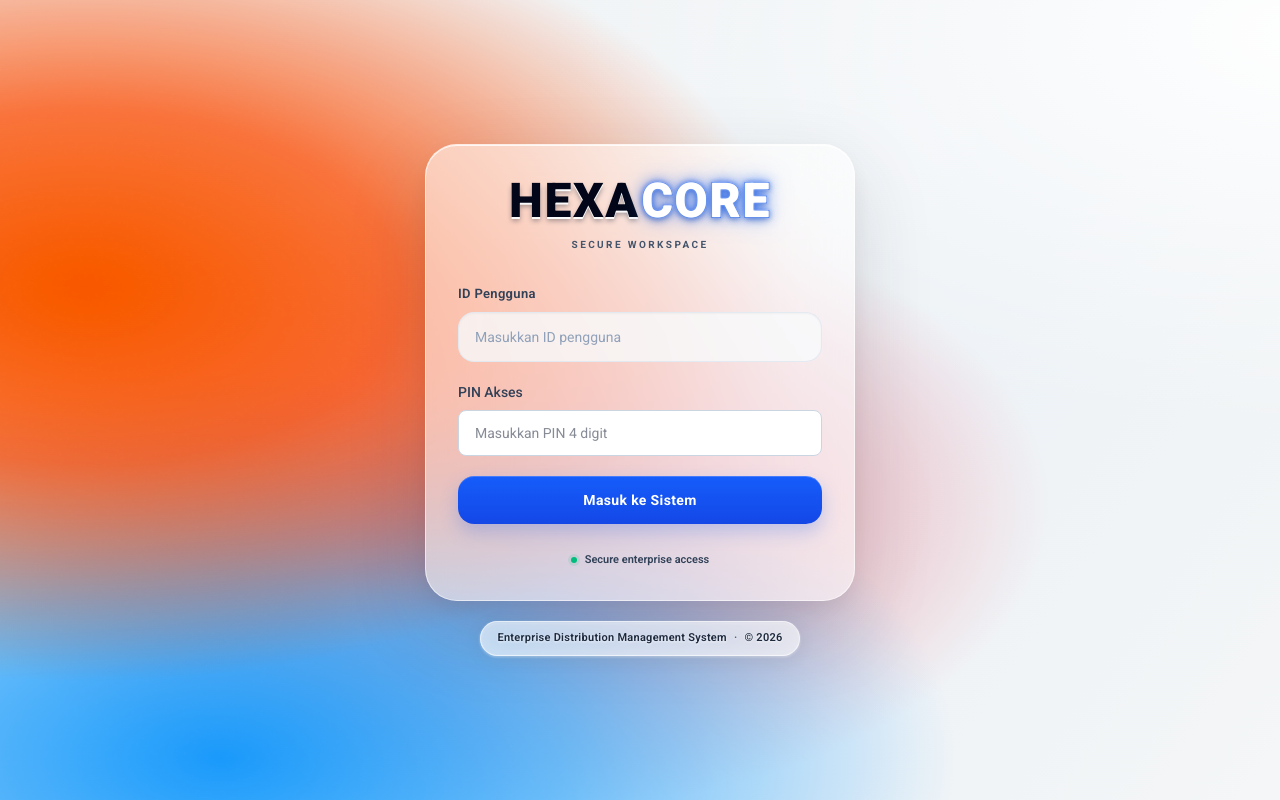
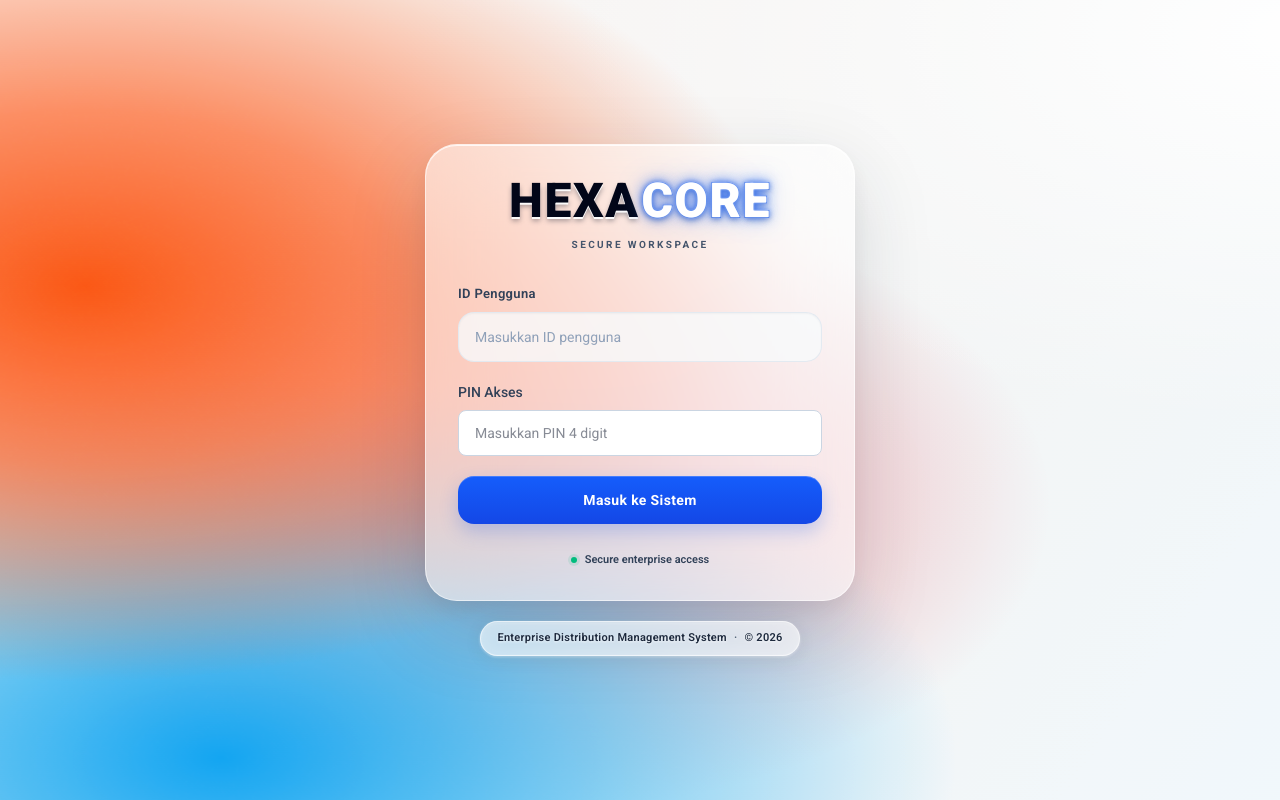
Before and after one commit to dawudsw0491-cell/erp-distribution, a Next.js app: page /login in a window 1280 px wide. Built offline with nearby package versions, Linux system fonts and the light colour scheme.

Commit message:
style(login): tune ambient gradient to Neuro coral and cyan palette

```diff
--- a/app/globals.css
+++ b/app/globals.css
@@ -171,11 +171,11 @@ body {
 }
 .login-color-field {
   background:
-    radial-gradient(ellipse 48% 43% at 17% 37%, rgba(255, 77, 0, .96) 0%, rgba(255, 76, 26, .78) 34%, transparent 76%),
-    radial-gradient(ellipse 50% 42% at 24% 76%, rgba(0, 151, 235, .92) 0%, rgba(38, 169, 238, .68) 35%, transparent 76%),
-    radial-gradient(ellipse 38% 34% at 38% 55%, rgba(222, 34, 71, .58) 0%, transparent 76%),
+    radial-gradient(ellipse 48% 43% at 17% 37%, rgba(255, 82, 35, .98) 0%, rgba(255, 111, 75, .78) 34%, transparent 76%),
+    radial-gradient(ellipse 50% 42% at 24% 76%, rgba(0, 164, 224, .94) 0%, rgba(68, 190, 230, .72) 35%, transparent 76%),
+    radial-gradient(ellipse 38% 34% at 38% 55%, rgba(226, 62, 91, .54) 0%, transparent 76%),
     radial-gradient(ellipse 48% 40% at 80% 16%, rgba(255, 255, 255, .96) 0%, transparent 82%),
-    linear-gradient(125deg, #f7f7f5 0%, #edf2f6 55%, #fbfaf8 100%);
+    linear-gradient(125deg, #fff7f2 0%, #f4f5f5 52%, #effaff 100%);
   background-size: 140% 140%;
   animation: loginColorFlow 22s ease-in-out infinite alternate;
   transform: scale(1.08);
```
